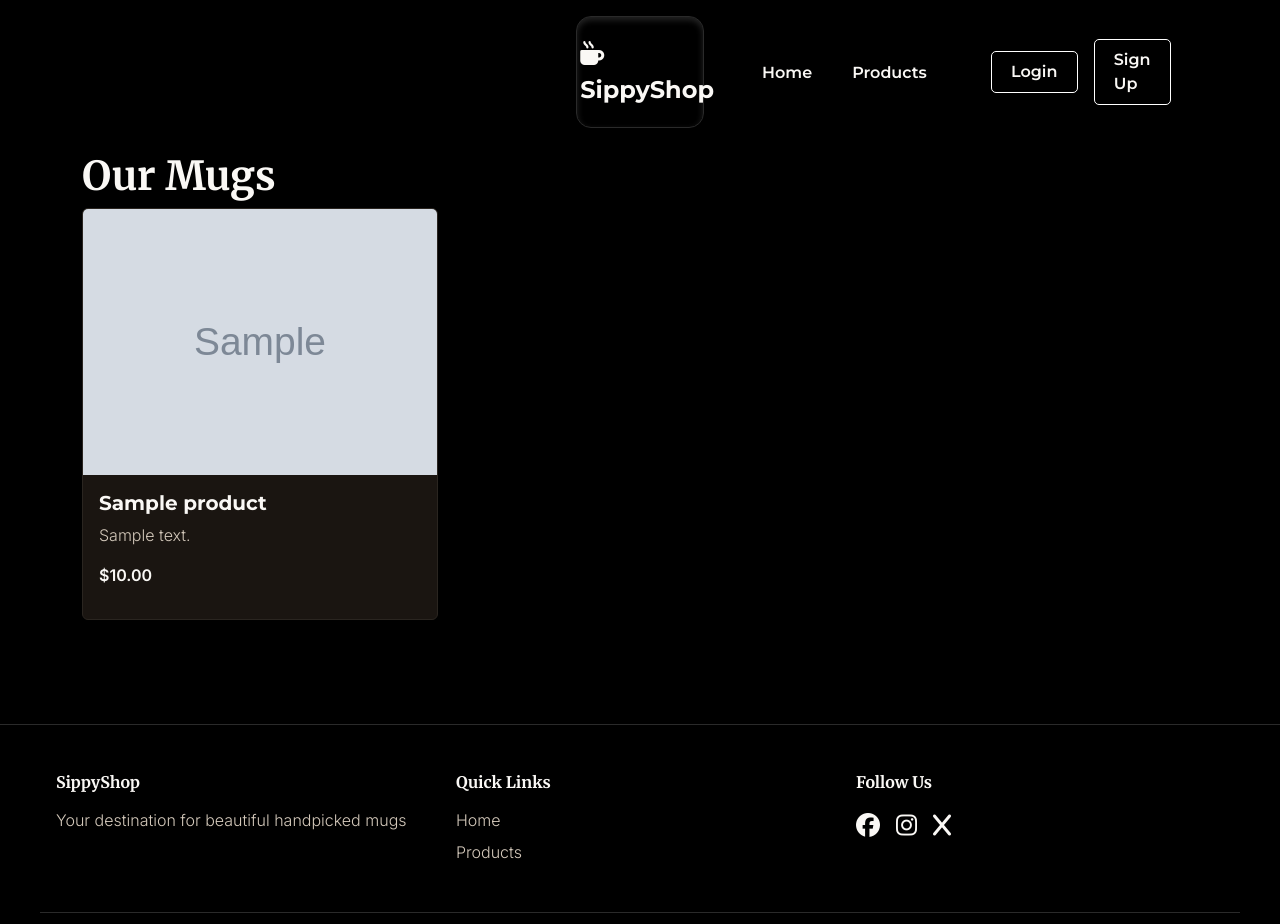
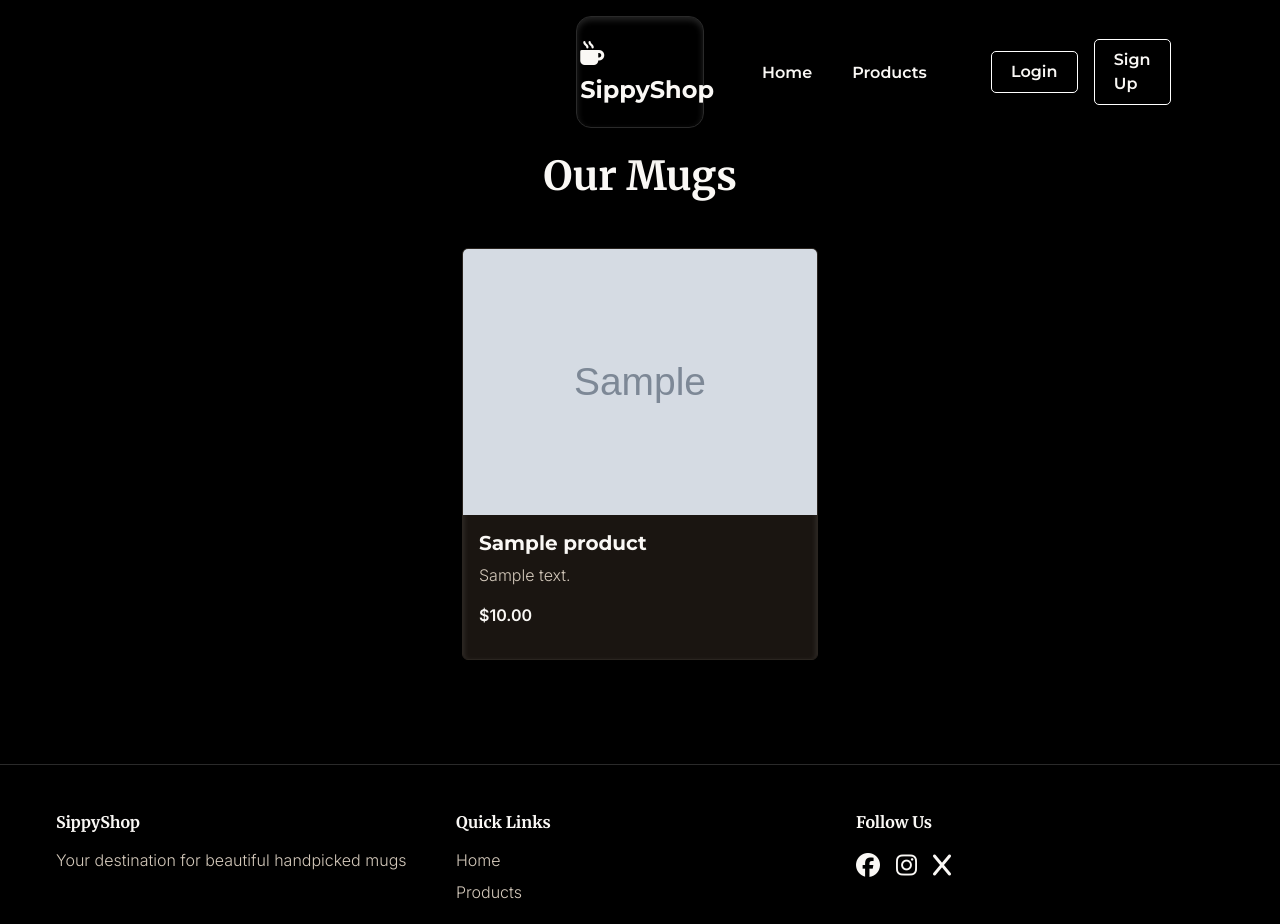
Before and after one commit to lin-yang-2713/sippyshop, a Django app: page /products/ in a window 1280 px wide. Shown: the top 924 px of the page. Run offline with Django 4.2, Linux system fonts and the light colour scheme; tables that the repository leaves empty hold one stand-in row (values such as "Sample post"); grey boxes marked "Sample" are stand-in pictures; some libraries are stand-ins or nearby versions.

Commit message:
added imagefield for products with media upload, 3d shadow box style on card same has navbar, improved layout

```diff
--- a/products/models.py
+++ b/products/models.py
@@ -5,7 +5,7 @@ class Product(models.Model):
     name = models.CharField(max_length=200)
     description = models.TextField()
     price = models.DecimalField(max_digits=6, decimal_places=2)
-    image_url = models.URLField(max_length=500, blank=True)
+    image = models.ImageField(upload_to='products/', blank=True, null=True)
     created_at = models.DateTimeField(auto_now_add=True)
 
 
--- a/products/static/css/base.css
+++ b/products/static/css/base.css
@@ -212,6 +212,20 @@ h1, h2, h3, h4, h5, h6 {
     background-color: #1a1511;
     border: 1px solid #2a2520;
     transition: transform 0.2; /* smooth hover effect to make it more alive */
+    box-shadow:
+     0 12px 24px rgba(0, 0, 0, 0.6),
+     0 6px 12px rgba(0, 0, 0, 0.4),
+     0 3px 6px rgba(255, 255, 255, 0.15) inset;
+     0 -1px 2px rgba(255, 255, 255, 0.05) inset;
+     display: flex;
+     flex-direction: column;
+     height: 100%; /* ensure cards are same height */
+
+}
+
+.products-section h1 {
+    text-align: center;
+    margin-bottom: 3rem;;
 }
 
 .card:hover {
--- a/products/templates/products/product_list.html
+++ b/products/templates/products/product_list.html
@@ -2,16 +2,17 @@
 {% block title %} All Mugs{% endblock %}
 
 {% block content %}
+<div class="products-section">
 <h1>Our Mugs</h1>
 
 
 <!-- my layout for the products -->
- <div class="row">
+ <div class="row justify-content-center">
     {% for product in products %}
     <div class="col-md-4 mb-4">
         <div class="card">
-            {% if product.image_url %}
-            <img src="{{ product.image_url }}" class="card-img-top" alt="{{ product.name }}">
+            {% if product.image %}
+            <img src="{{ product.image.url }}" class="card-img-top" alt="{{ product.name }}">
             {% endif %}
         <div class="card-body">
             <h5 class="card-title">{{ product.name }}</h5>
@@ -22,4 +23,5 @@
     </div>
     {% endfor %}
  </div>
+</div>
  {% endblock %}
--- a/sippyshop_project/settings.py
+++ b/sippyshop_project/settings.py
@@ -130,6 +130,10 @@ USE_TZ = True
 
 STATIC_URL = 'static/'
 
+# Media files (uploaded images)
+MEDIA_URL = '/media/'
+MEDIA_ROOT = BASE_DIR / 'media'
+
 # Default primary key field type
 # https://docs.djangoproject.com/en/4.2/ref/settings/#default-auto-field
 
--- a/sippyshop_project/urls.py
+++ b/sippyshop_project/urls.py
@@ -16,6 +16,8 @@ Including another URLconf
 """
 from django.contrib import admin
 from django.urls import path, include
+from django.conf import settings
+from django.conf.urls.static import static
 
 urlpatterns = [
     path('admin/', admin.site.urls),
@@ -23,3 +25,6 @@ urlpatterns = [
     path('', include('products.urls')),
 
 ]
+# serving media files during development
+if settings.DEBUG:
+    urlpatterns += static(settings.MEDIA_URL, document_root=settings.MEDIA_ROOT)
```
Also changed, not shown: media/products/blamugg1.jpg (added), media/products/gulmugg3.jpg (added), media/products/gulmuggmedtext7.jpg (added), media/products/gulvitmugg4.jpg (added), media/products/jattegulmugg6.jpg (added), media/products/metalblamugg5.jpg (added), media/products/vitmugg2.jpg (added), products/migrations/0002_remove_product_image_url_product_image.py (added), products/static/images/blåmugg1.jpg (added), products/static/images/gulmugg3.jpg (added), products/static/images/gulmuggmedtext7.jpg (added), products/static/images/gulvitmugg4.jpg (added), products/static/images/jättegulmugg6.jpg (added), products/static/images/metalblåmugg5.jpg (added), 1 more files.
